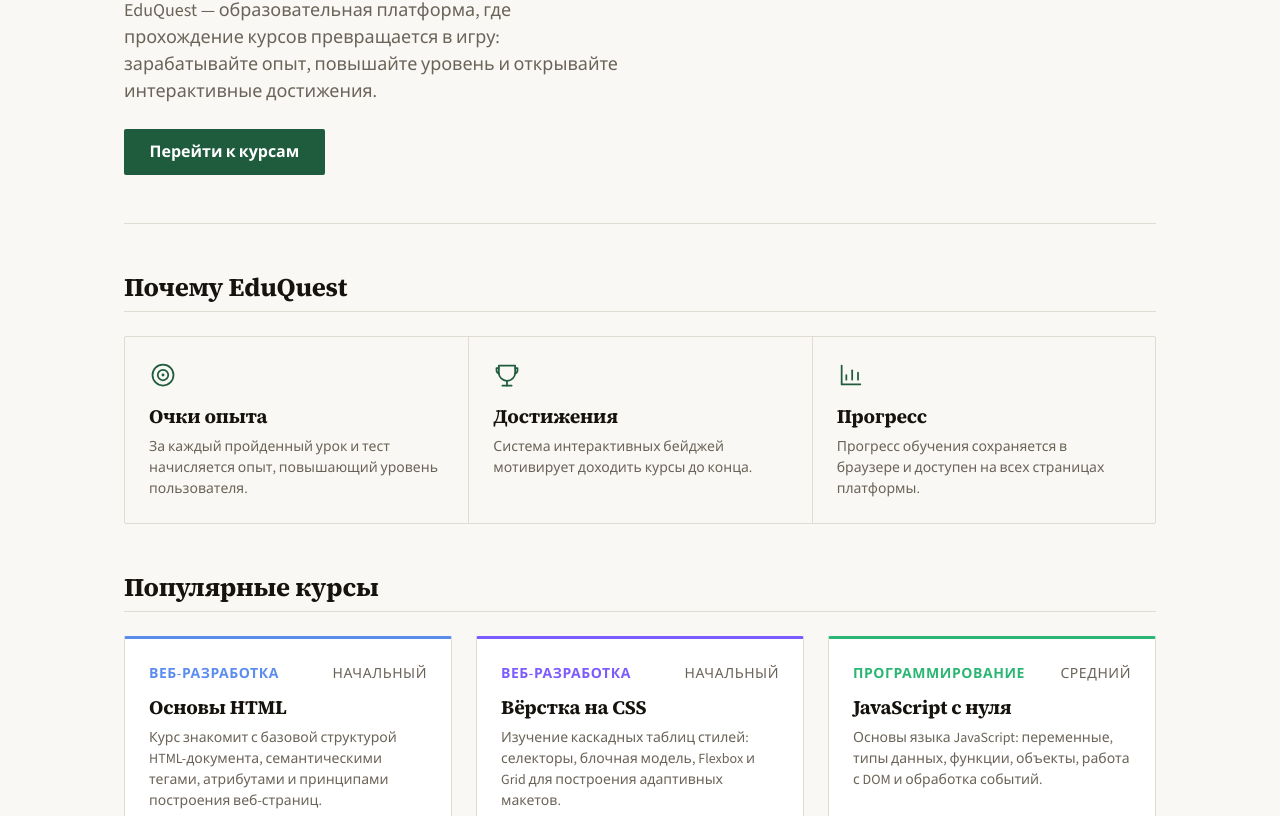
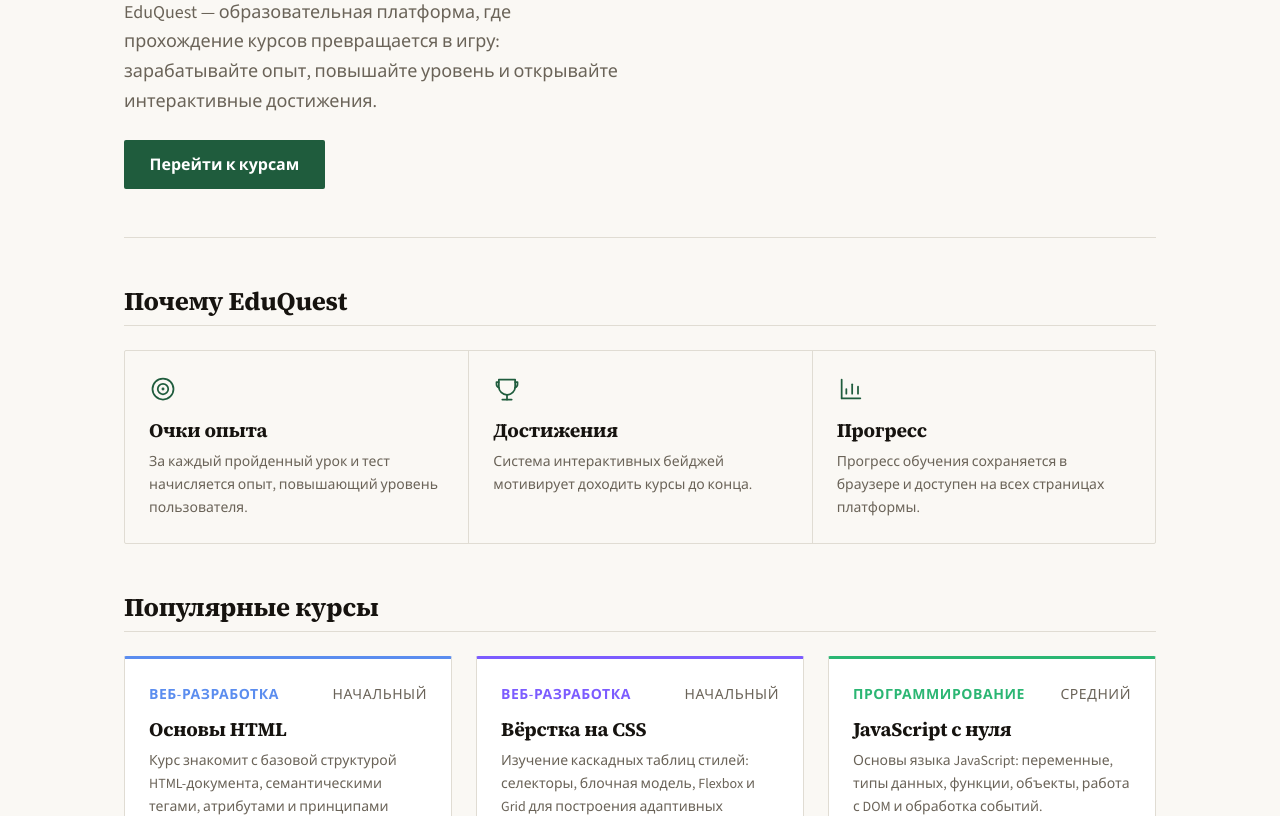
Before and after one commit to sudo95/kursach_frontend, a website built with Vite: page src/index.html in a window 1280 px wide. Shown: the part 279-1095 px from the top of the page. Built offline with nearby package versions, Linux system fonts and the light colour scheme.

Commit message:
немного поправил отступы в тексте

```diff
--- a/src/styles/global.css
+++ b/src/styles/global.css
@@ -46,7 +46,7 @@ html {
 body {
   font-family: var(--font-base);
   font-size: var(--fs-body);
-  line-height: 1.5;
+  line-height: 1.65;
   color: var(--color-text);
   background-color: var(--color-bg);
   min-height: 100vh;
```
